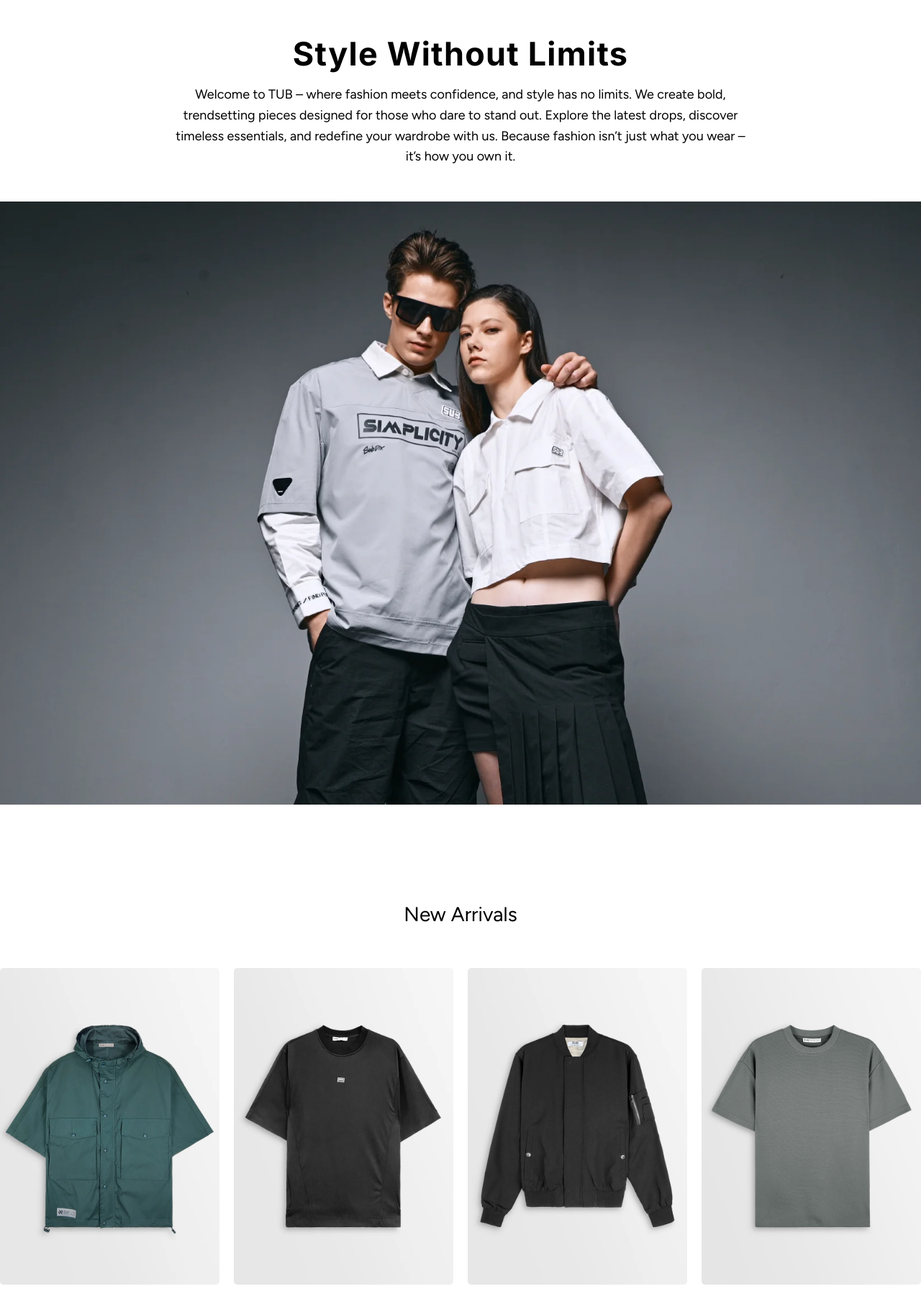
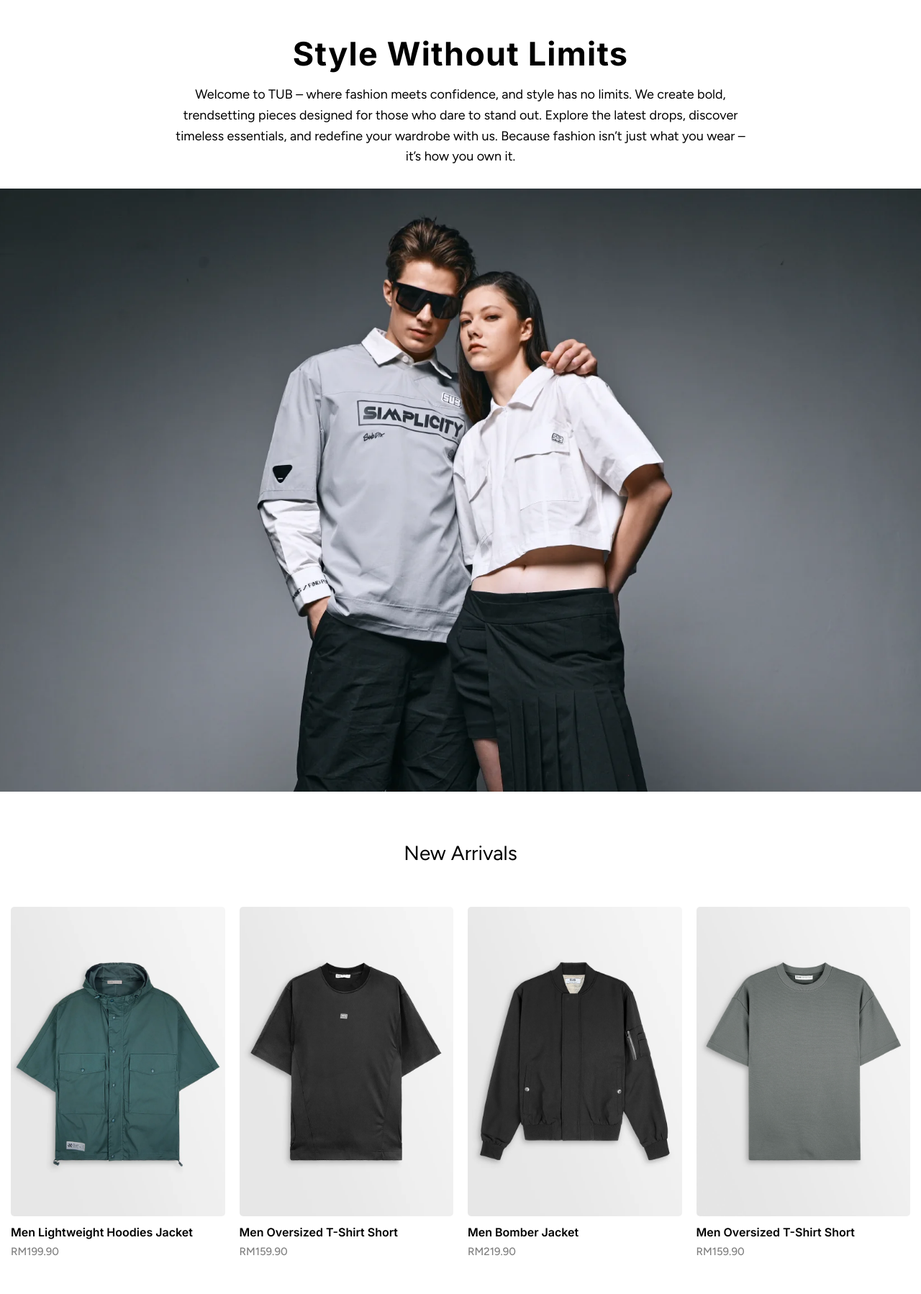
Before and after one commit to yccccc12/Web_Application, a PHP site: page / in a window 1280 px wide. Shown: the part 117-1915 px from the top of the page at 72% size. Run offline with PHP 8.4, Linux system fonts and the light colour scheme.

Commit message:
Style Adjust

```diff
--- a/index.php
+++ b/index.php
@@ -24,11 +24,11 @@
             Welcome to TUB – where fashion meets confidence, and style has no limits. We create bold, trendsetting pieces designed for those who dare to stand out.
             Explore the latest drops, discover timeless essentials, and redefine your wardrobe with us. Because fashion isn’t just what you wear – it’s how you own it.
         </p>
+        <div class="landing-image-container">
+            <img name="landing-image" src="img/landing.webp" alt="This is an image of models">
+        </div>
     </section>
 
-    <div name="landing-image-container">
-        <img name="landing-image" src="img/landing.webp" alt="This is an image of models">
-    </div>
 
     <section class="new-arrivals">
         <h2>New Arrivals</h2>
@@ -77,7 +77,7 @@
         <button class="view-all-button">View all</button>
     </section>
 
-    <div name="landing-image-container">
+    <div class="landing-image-container">
         <img name="landing-image" src="img/landing2.jpg" alt="This is an image of models">
     </div>
 
@@ -100,7 +100,7 @@
                 Discover our latest collection of trendy and comfortable clothing. Perfect for any occasion.
             </p>
         </div>
-        <div name="why-choose-image-container">
+        <div class="why-choose-image-container">
             <img name="why-choose-image" src="img/landing3.jpg" alt="Fashion Banner">
         </div>
     </section>
--- a/style/styles.css
+++ b/style/styles.css
@@ -147,7 +147,7 @@ body {
 /* Landing Section */
 .landing-section {
     text-align: center;
-    padding: 48px 20px;
+    margin: 48px 0px;
 }
 
 .landing-section h1 {
@@ -161,7 +161,7 @@ body {
 .landing-section p {
     font-size: 18px;
     max-width: 800px;
-    margin: 0 auto;
+    margin: 0 auto 30px;
     line-height: 1.6;
 }
 
@@ -189,7 +189,7 @@ body {
 
 
 /* Main page section */
-[name="landing-image-container"] {
+.landing-image-container {
     display: flex;
     justify-content: center;
     align-items: center;
@@ -211,7 +211,7 @@ body {
     font-family: Figtree;
     font-weight: 400;
     font-size: 28px;
-    margin-top: 135px;
+    margin-top: 68px;
     margin-bottom: 58px;
     padding: 40px auto;
     text-align: center;
@@ -225,6 +225,7 @@ body {
     row-gap: 58px;
     max-width: 1450px;
     margin: 0 auto;
+    padding: 0 15px;
 }
 
 /* Individual Product */
@@ -336,7 +337,7 @@ body {
     height: 635px;
 }
 
-[name="why-choose-image-container"] {
+.why-choose-image-container {
     display: flex;
     justify-content: center;
     align-items: center;
```
